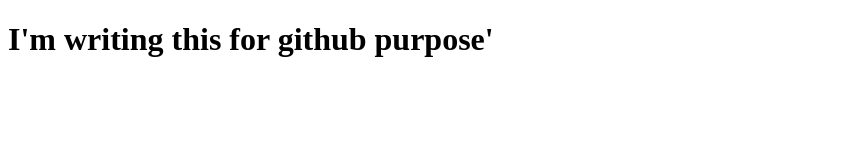
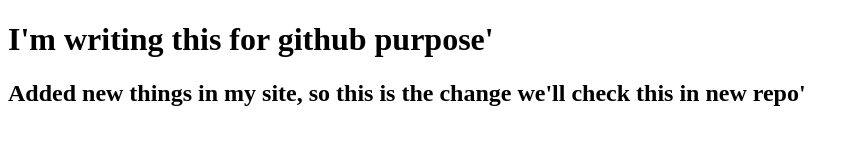
Before and after one commit to AbhayBajpai10/htmlrepo, a plain HTML site: page index.html in a window 1280 px wide. Shown: the whole page, without its empty margins (0-858 px from the left). Drawn offline with Linux system fonts and the light colour scheme.

Commit message:
new changes

```diff
--- a/index.html
+++ b/index.html
@@ -7,5 +7,6 @@
 </head>
 <body>
     <h1>I'm writing this for github purpose'</h1>
+    <h2>Added new things in my site, so this is the change we'll check this in new repo'</h2>
 </body>
 </html>
```
